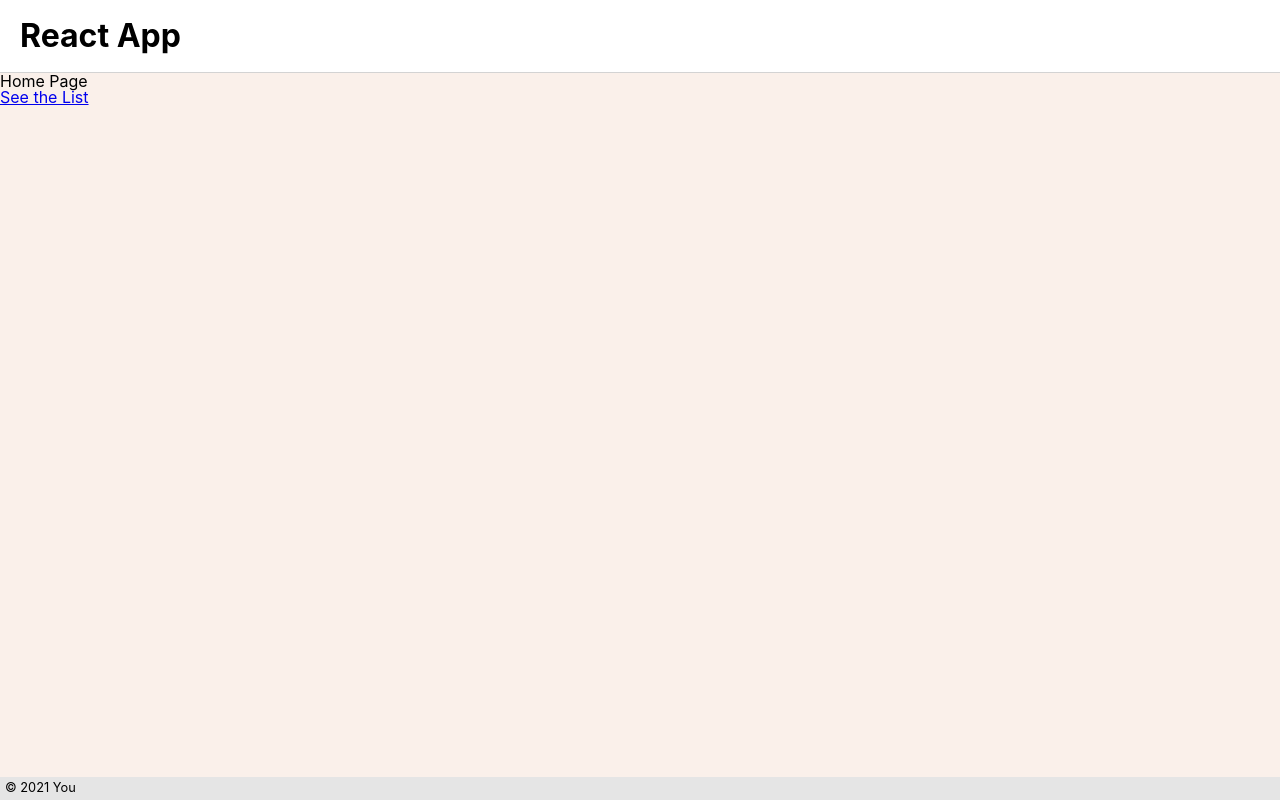
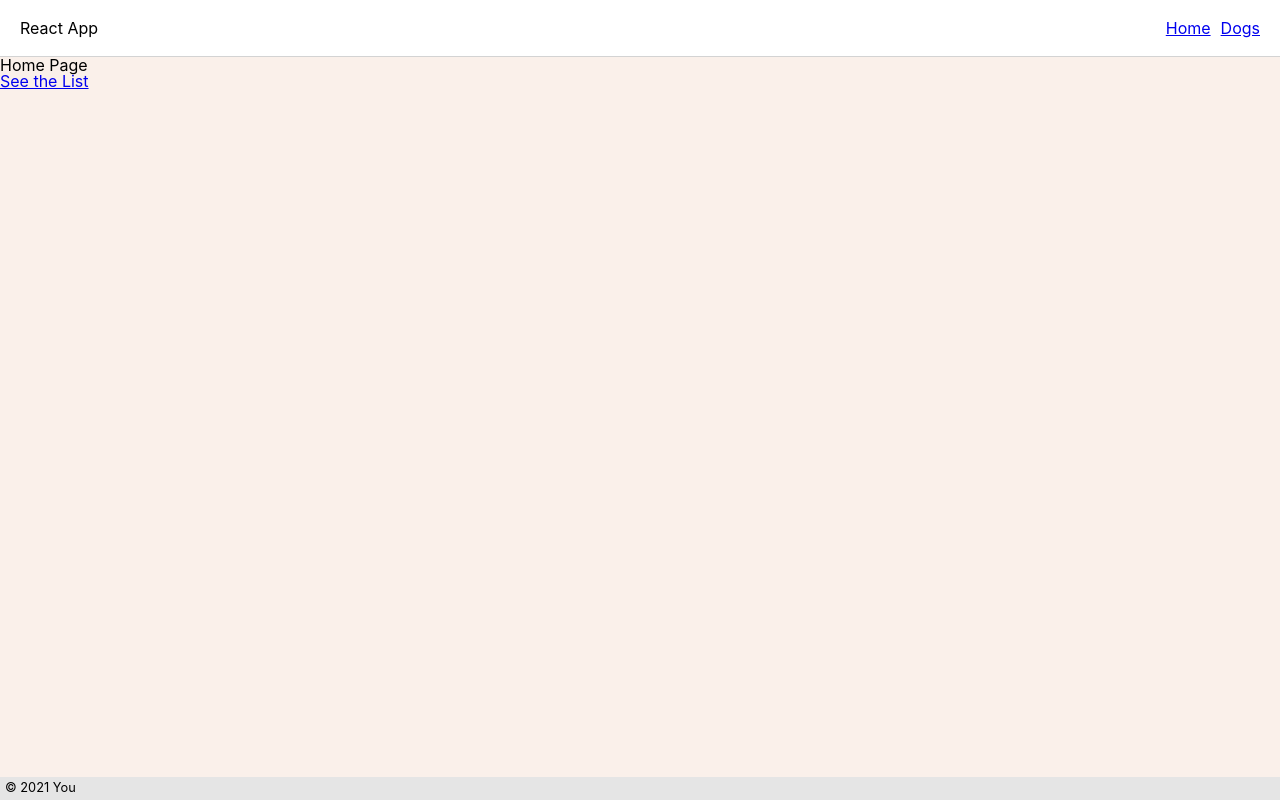
Before and after one commit to katherinemtam/famous-dogs-frontend, a React app: page / in a window 1280 px wide. Built offline with nearby package versions, Linux system fonts and the light colour scheme.

Commit message:
setup header

```diff
--- a/src/app/Header.css
+++ b/src/app/Header.css
@@ -1,9 +1,15 @@
 .Header {
   padding: 20px;
   border-bottom: 1px solid lightgray;
+  display: grid;
+  grid-template-columns: 1fr 2fr;
+  align-items: center;
 }
 
-h1 {
-  font-size: 2rem;
-  font-weight: bold;
+.Header nav {
+  justify-self: end;
 }
+
+.Header nav a {
+  margin-left: 10px;
+}
--- a/src/app/Header.js
+++ b/src/app/Header.js
@@ -1,4 +1,5 @@
 import { Component } from 'react';
+import { NavLink } from 'react-router-dom';
 import './Header.css';
 
 class Header extends Component {
@@ -8,7 +9,10 @@ class Header extends Component {
       <header className="Header">
 
         <h1>React App</h1>
-
+        <nav>
+          <NavLink to="/">Home</NavLink>
+          <NavLink to="/dogs">Dogs</NavLink>
+        </nav>
       </header>
     );
   }
```
